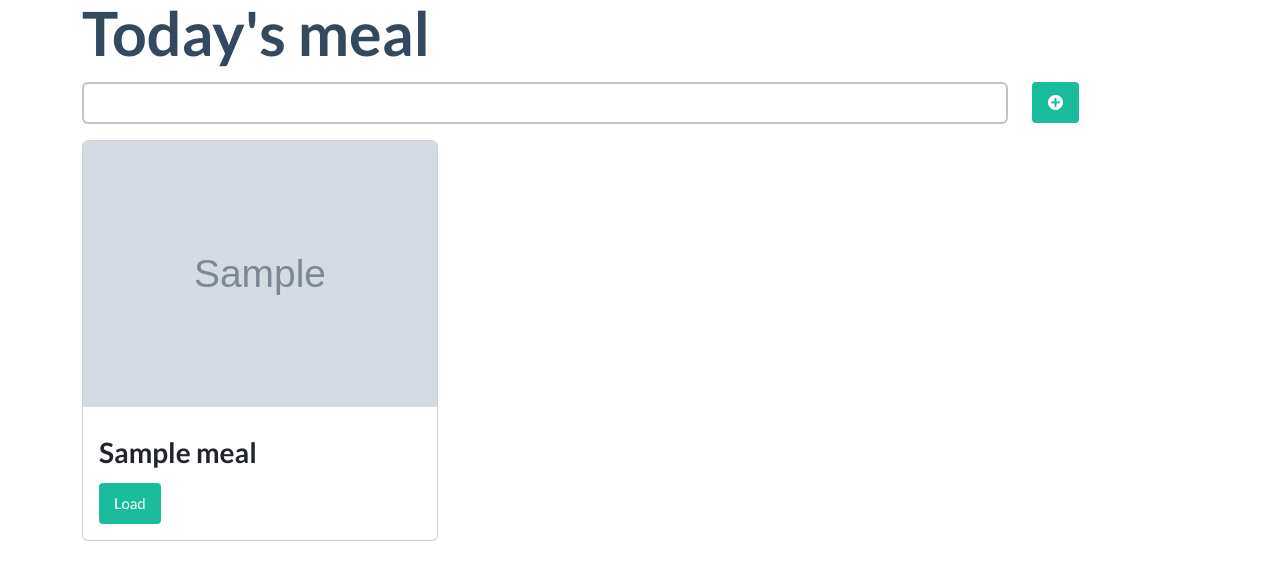
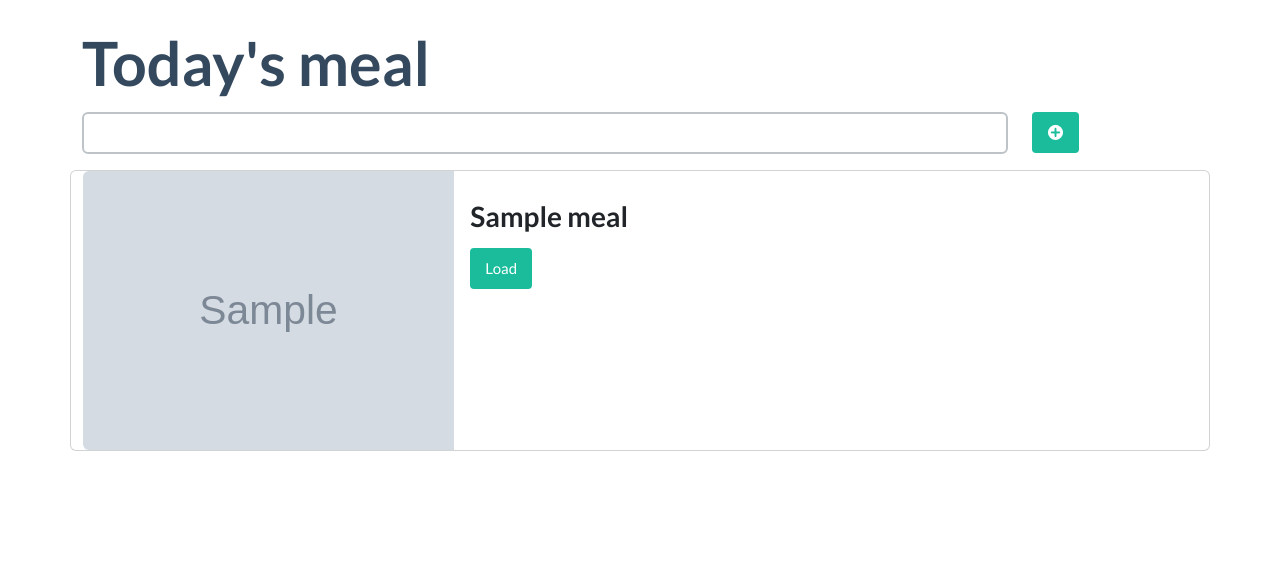
Before and after one commit to alexdoria/todays-meal, a Flask app: template templates/home.html in a window 1280 px wide. Shown: the top 580 px of the page. Run offline with Flask 3, Linux system fonts and the light colour scheme; the template is opened without the code that fills it: most values are stand-ins (such as "Sample title", 1, 10 or a date in 2020); grey boxes marked "Sample" are stand-in pictures; parts of the project's set-up code (start-up, migrations or seed data) failed here and were passed over.

Commit message:
First commit

```diff
--- a/app.py
+++ b/app.py
@@ -1,6 +1,7 @@
 from flask import Flask, render_template, url_for, request
 from settings import get_config
 import requests
+import json
 
 cfg = get_config.get_config()
 app = Flask(__name__)
@@ -29,9 +30,8 @@ def complete_meal(id):
     url = f"https://spoonacular-recipe-food-nutrition-v1.p.rapidapi.com/recipes/{id}/information"
     r = requests.get(url=url, headers=headers)
     meal = r.json()
-    print(meal)
     return render_template('complete-meal.html', meal=meal)
 
 
 if __name__ == "__main__":
-    app.run(debug=True)
+    app.run()
--- a/templates/base.html
+++ b/templates/base.html
@@ -10,7 +10,7 @@
 </head>
 <body>
     <div class="container">
-    {% block content %}{% endblock %}
+        {% block content %}{% endblock %}
     </div>
     <script src="https://cdn.jsdelivr.net/npm/bootstrap@5.3.0/dist/js/bootstrap.bundle.min.js" integrity="sha384-geWF76RCwLtnZ8qwWowPQNguL3RmwHVBC9FhGdlKrxdiJJigb/j/68SIy3Te4Bkz" crossorigin="anonymous"></script>
 </body>
--- a/templates/home.html
+++ b/templates/home.html
@@ -5,9 +5,7 @@
 {% endblock %}
 
 {% block content %}
-<div class="row">
 <h1>Today's meal</h1>
-</div>
 <form class="" action="{{ url_for('home') }}" method="post">
     <div class="row">
         <div class="col-10">
@@ -18,12 +16,16 @@
         </div>
 
     </div>
+</form>
 <div class="row py-3">
     {% if meals %}
         {% for meal in meals %}
-                <div class="col-sm-12 col-md-6 col-lg-4">
-                    <div class="card">
-                        <img src="{{ meal.image }}" class="card-img-top" alt="...">
+                <div class="card mb-3">
+                    <div class="row g-0">
+                       <div class="col-md-4">
+                            <img src="{{ meal.image }}" class="img-fluid rounded-start" alt="...">
+                       </div>
+                        <div class="col-md-8">
                             <div class="card-body">
                                 <h5 class="card-title">{{ meal.title }}</h5>
                                 <p class="card-text"></p>
@@ -31,9 +33,9 @@
                             </div>
                         </div>
                     </div>
+                </div>
         {% endfor %}
 
     {% endif %}
 </div>
-</form>
 {% endblock %}
```
Also changed, not shown: templates/complete-meal.html (+5 -3 lines), templates/my-meals.html (deleted, +0 -22 lines), 1 other file. Lines whose indentation alone changed are shown as unchanged.
